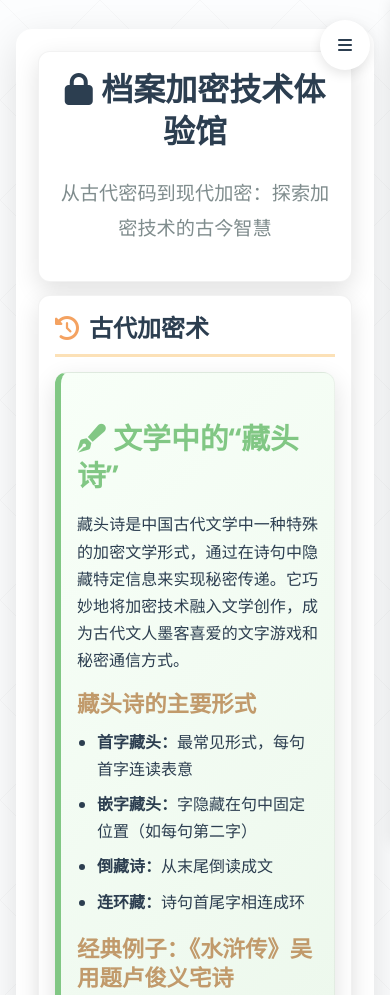
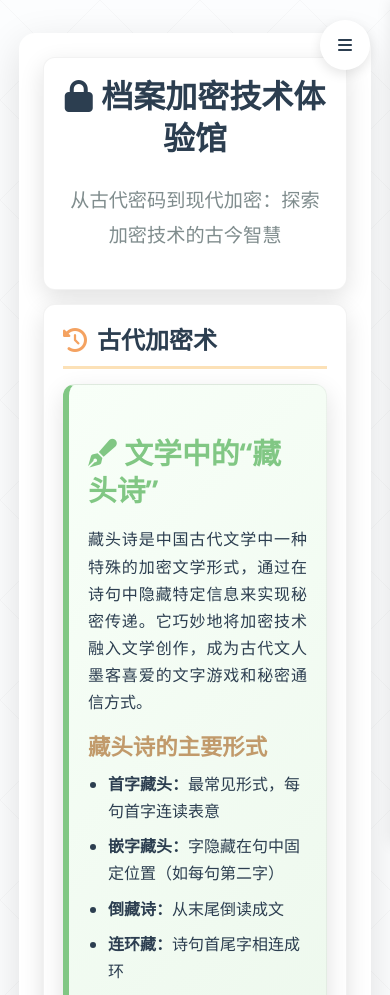
Before and after one commit to xy-112/Archive-encryption, a website: page index.html in a window 390 px wide. Shown: the top 995 px of the page. Drawn offline with nearby package versions, Linux system fonts and the light colour scheme.

Commit message:
Add files via upload
空白边距调整

```diff
--- a/index.html
+++ b/index.html
@@ -1777,21 +1777,21 @@
         @media (max-width: 480px) {
             /* 小屏幕设备优化 */
             /* 调整合适的边距 */
-            body { padding: 16px; }
+            body { padding: 19px; }
             .container {
-                padding: 22px;
-                margin: 13px auto;
+                padding: 24px;
+                margin: 14px auto;
             }
 
             /* 调整header和卡片 */
             header {
-                margin-bottom: 13px;
-                padding: 16px;
+                margin-bottom: 14px;
+                padding: 17px;
             }
 
             .card, .knowledge-card {
-                margin-bottom: 13px;
-                padding: 16px;
+                margin-bottom: 14px;
+                padding: 19px;
             }
 
             /* 优化挑战区域 */
```
